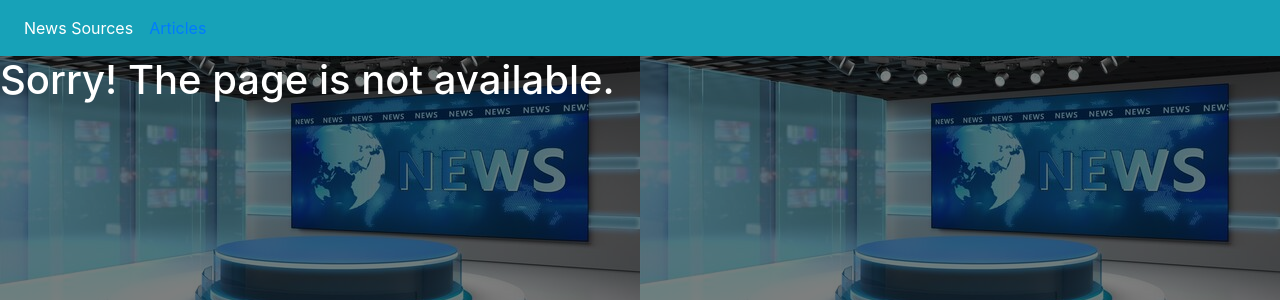
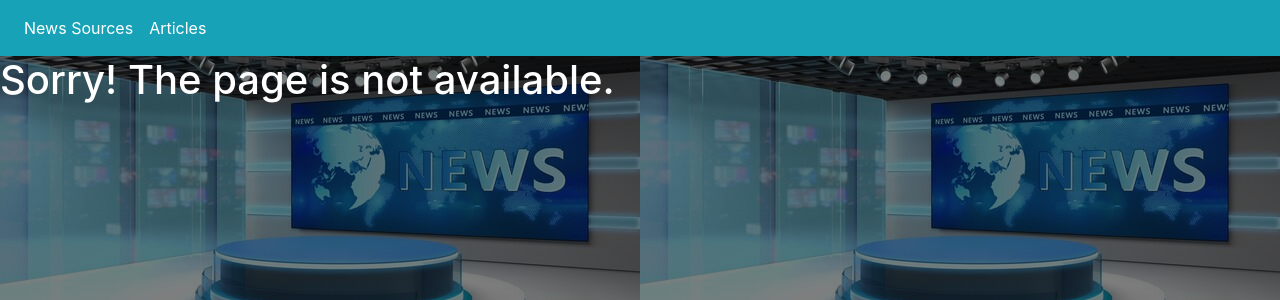
Before and after one commit to Mercynenoh/News-App, a Flask app: template app/templates/four.html in a window 1280 px wide. Shown: the top 300 px of the page. Run offline with Flask 2, Linux system fonts and the light colour scheme; the template is opened without the code that fills it, so the values that code supplies are empty; some libraries are stand-ins or nearby versions.

Commit message:
add changes

```diff
--- a/app/templates/navbar.html
+++ b/app/templates/navbar.html
@@ -8,7 +8,7 @@
           <a class="nav-link text-white" href="/"> News Sources<span class="sr-only">(current)</span></a>
         </li>
         <li class="nav-item">
-          <a class="nav-link text white" href="/home">Articles</a>
+          <a class="nav-link text-white" href="/home">Articles</a>
         </li>
         <!-- <form class="form-inline my-2 my-lg-0">
           <input class="form-control mr-sm-2" type="search" placeholder="Search" aria-label="Search">
```
